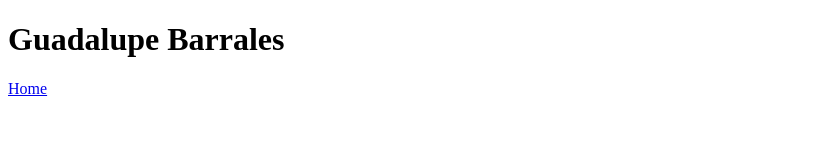
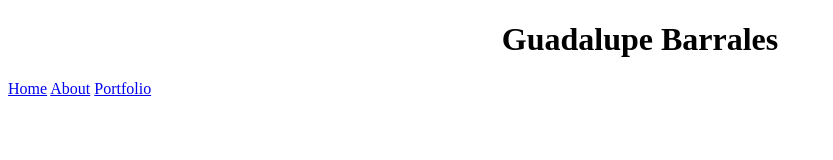
Before and after one commit to guadalupe-barrales-personal-website/website, a plain HTML site: page index.html in a window 1280 px wide. Shown: the whole page, without its empty margins (0-833 px from the left). Drawn offline with Linux system fonts and the light colour scheme.

Commit message:
created css file and link it to homepage

```diff
--- a/index.html
+++ b/index.html
@@ -12,6 +12,8 @@
         <span class="name"> <h1>Guadalupe Barrales</h1></span>
         <nav>
             <a href="index.html">Home</a>
+            <a href="about.html">About</a>
+            <a href="portfolio.html">Portfolio</a>
         </nav>
     </header>
 </body>
--- a/style.css
+++ b/style.css
@@ -0,0 +1 @@
+h1 {text-align: center;}
```
